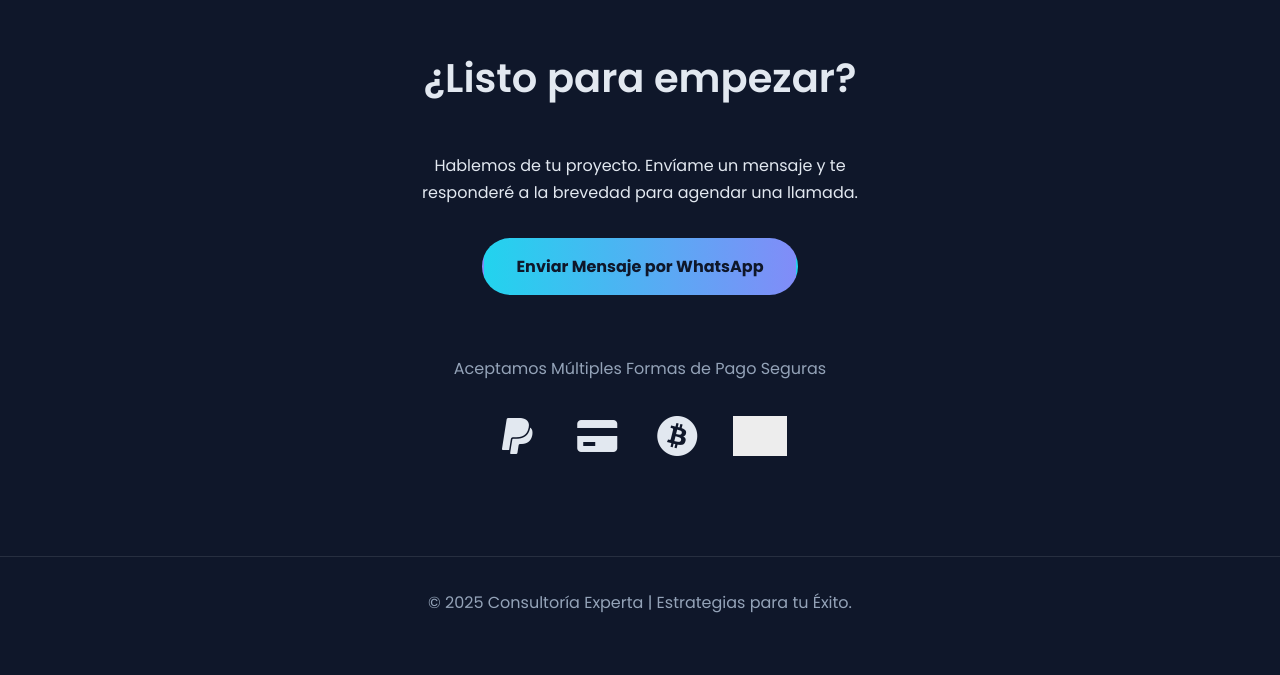
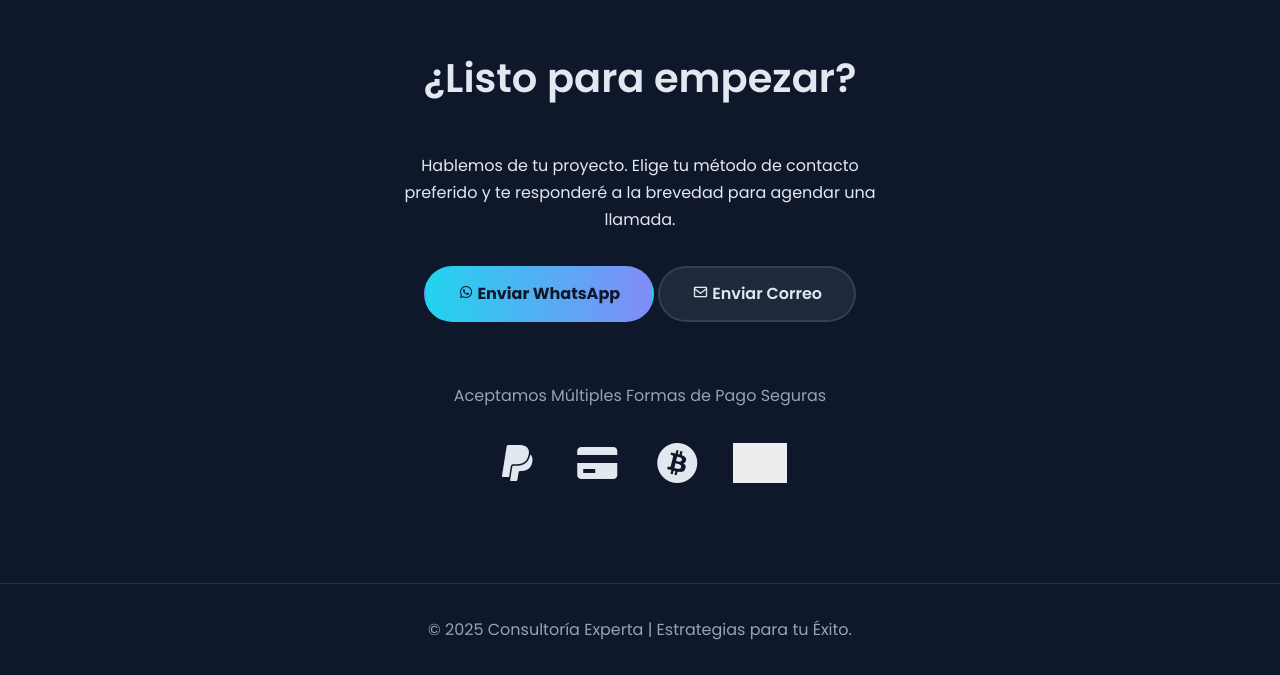
Before and after one commit to ImpulsoDigitalAlexO/ImpulsoDigital.IA, a plain HTML site: page index.html in a window 1280 px wide. Shown: the part 5017-5692 px from the top of the page. Before the commit the page ends 5665 px from the top, so only its background shows below. Drawn offline with nearby package versions, Linux system fonts and the light colour scheme; grey boxes are pictures that could not be loaded.

Commit message:
Update index.html

```diff
--- a/index.html
+++ b/index.html
@@ -228,8 +228,15 @@
         <section id="contacto" class="contact">
             <div class="container">
                 <h2 class="fade-in">¿Listo para empezar?</h2>
-                <p class="fade-in">Hablemos de tu proyecto. Envíame un mensaje y te responderé a la brevedad para agendar una llamada.</p>
-                <a href="https://wa.me/525663571417?text=Hola%2C%20vengo%20de%20tu%20p%C3%A1gina%20web%20y%20me%20gustar%C3%ADa%20una%20asesor%C3%ADa." target="_blank" class="btn btn-vibrant fade-in">Enviar Mensaje por WhatsApp</a>
+                <p class="fade-in">Hablemos de tu proyecto. Elige tu método de contacto preferido y te responderé a la brevedad para agendar una llamada.</p>
+                <div class="contact-buttons fade-in">
+                    <a href="https://wa.me/525540736971?text=Hola%2C%20vengo%20de%20tu%20p%C3%A1gina%20web%20y%20me%20gustar%C3%ADa%20una%20asesor%C3%ADa." target="_blank" class="btn btn-vibrant">
+                        <i class='bx bxl-whatsapp'></i> Enviar WhatsApp
+                    </a>
+                    <a href="mailto:impulsodigital_alexisolvera@hotmail.com" class="btn btn-secondary">
+                        <i class='bx bx-envelope'></i> Enviar Correo
+                    </a>
+                </div>
                 <div class="payment-methods fade-in">
                     <h3>Aceptamos Múltiples Formas de Pago Seguras</h3>
                     <div class="payment-icons">
```
